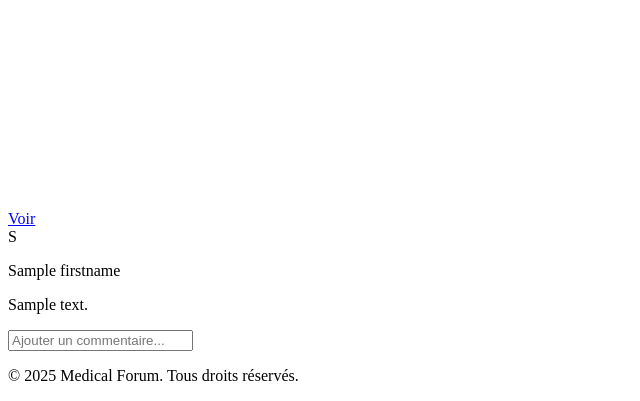
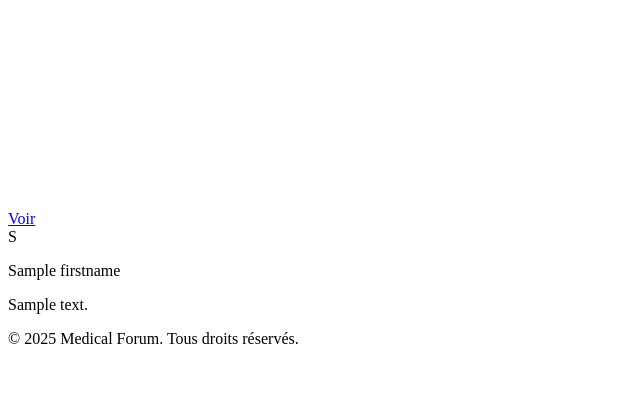
Before and after one commit to CheikhTourad19/info1-2-SOS-HELP, a Symfony app: template templates/patient/index.html.twig in a window 1280 px wide. Shown: the part 1337-1738 px from the top of the page, without its empty margins (0-640 px from the left). After the commit the page ends 1681 px from the top, so only its background shows below. Run offline with Twig, Linux system fonts and the light colour scheme; the template is opened without the code that fills it: most values are stand-ins (such as "Sample title", 1, 10 or a date in 2020); some libraries are stand-ins or nearby versions.

Commit message:
posts comments and reply

```diff
--- a/templates/patient/index.html.twig
+++ b/templates/patient/index.html.twig
@@ -52,22 +52,14 @@
                         {% endfor %}
 
                         {% if post.comments|length > 2 %}
-                            <a href="#" class="text-indigo-600 text-sm font-medium hover:underline">
+                            <a href="{{ path('app_post_show', {'id': post.id}) }}" class="text-indigo-600 text-sm font-medium hover:underline">
                                 Voir les {{ post.comments|length - 2 }} autres commentaires...
                             </a>
                         {% endif %}
                     </div>
                 {% endif %}
 
-                <!-- Comment Form -->
-                <div class="p-3 border-t border-gray-100">
-                    <div class="flex space-x-2">
-                        <div class="h-8 w-8 rounded-full bg-gray-200 flex-shrink-0"></div>
 
-                        <input type="text" placeholder="Ajouter un commentaire..."
-                               class="flex-1 bg-gray-100 rounded-full px-4 py-1 text-sm focus:outline-none focus:ring-1 focus:ring-indigo-500">
-                    </div>
-                </div>
             </div>
         {% endfor %}
     </div>
```
